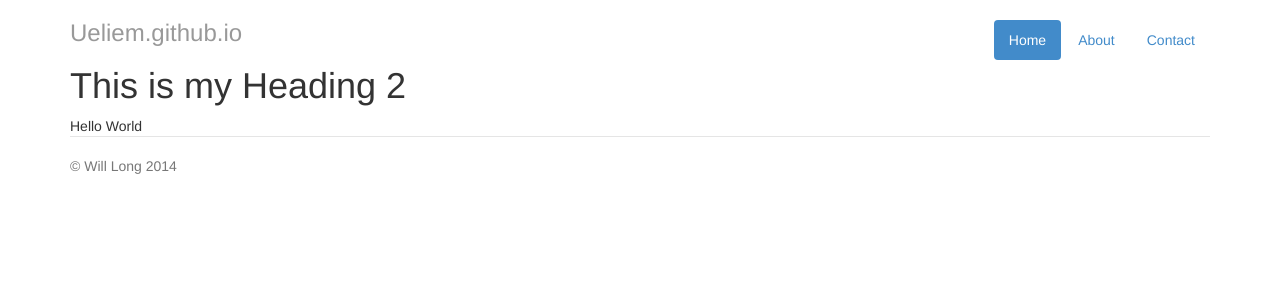
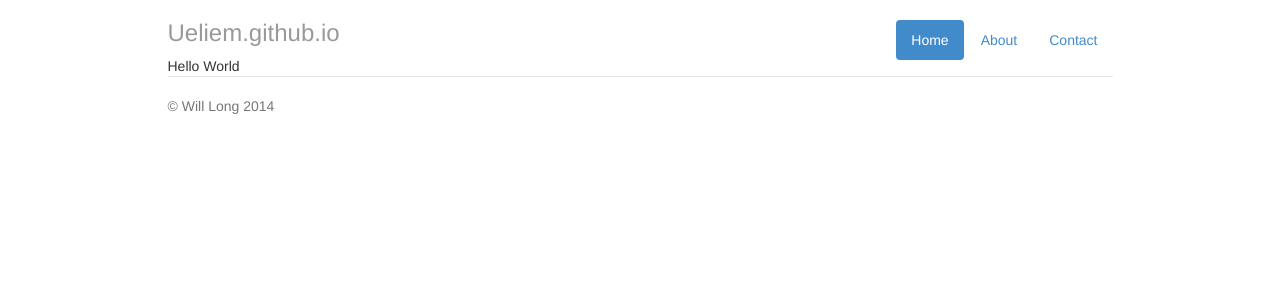
Before and after one commit to ueliem/ueliem.github.io, a Jekyll site: the page built from index.html, in a window 1280 px wide. Shown: the top 300 px of the page. Built offline with Jekyll 4.4.1, drawn with Linux system fonts in a browser that asks for light colours; nearby versions of some CDN libraries.

Commit message:
Added row and column.

```diff
--- a/_layouts/default.html
+++ b/_layouts/default.html
@@ -10,10 +10,13 @@
     </head>
     <body>
         <div class="container">
-            {% include header.html %}
-            <h1>This is my Heading 2</h1>
-            {{ content }}
-            {% include footer.html %}
+            <div class="row">
+                <div class="col-lg-10 col-lg-offset-1">
+                    {% include header.html %}
+                    {{ content }}
+                    {% include footer.html %}
+                </div>
+            </div>
         </div>
         <script src="https://ajax.googleapis.com/ajax/libs/jquery/1.11.0/jquery.min.js"></script>
         <script src="js/bootstrap.min.js"></script>
```
